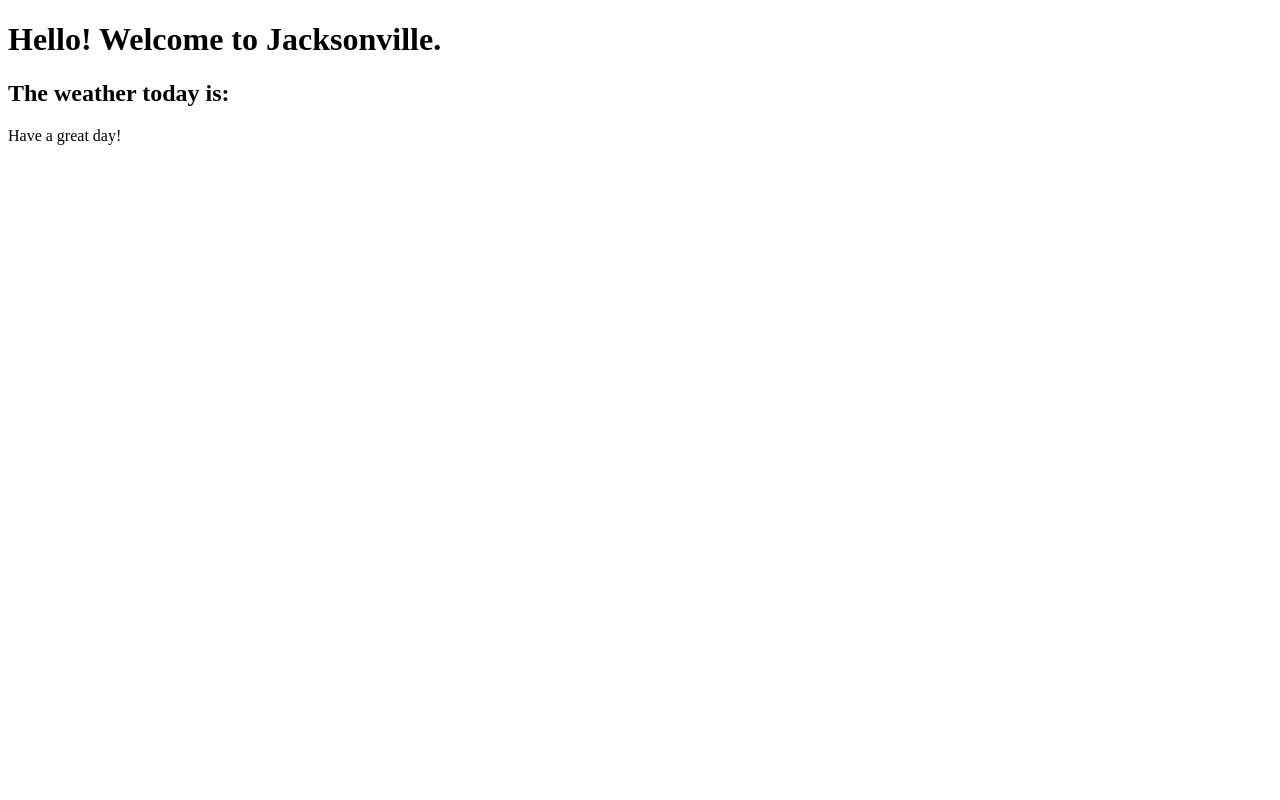
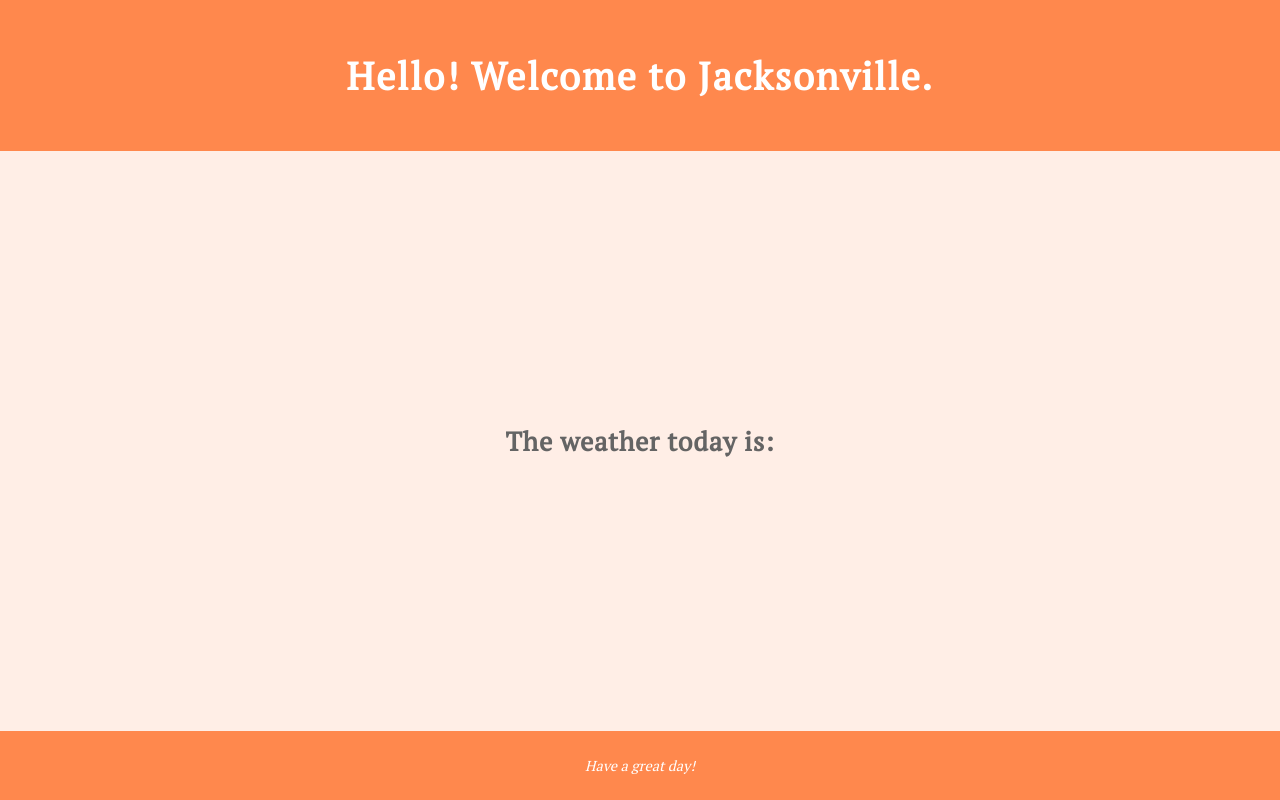
Before and after one commit to kristenharlin/m14-hw11-harlin_kristen, a website: page index.html in a window 1280 px wide. Drawn offline with nearby package versions, Linux system fonts and the light colour scheme.

Commit message:
Style header, footer, and main

```diff
--- a/index.html
+++ b/index.html
@@ -8,11 +8,11 @@
 	<script src="https://ajax.googleapis.com/ajax/libs/jquery/3.3.1/jquery.min.js">
 	</script>
 </head>
-<body>
+<body class="site">
   <header>
     <h1>Hello! Welcome to Jacksonville.
   </header>
-  <main>
+  <main class="site-content">
     <h2>The weather today is: </h2>
   </main>
   <footer>
--- a/main.css
+++ b/main.css
@@ -0,0 +1,50 @@
+@import url('https://fonts.googleapis.com/css?family=PT+Serif');
+
+*{
+  margin: 0;
+  padding: 0;
+  border: 0;
+}
+
+body {
+  font-family: 'PT Serif', serif;
+  text-align: center;
+}
+
+.site {
+  display: flex;
+  min-height: 100vh;
+  flex-direction: column;
+}
+
+.site-content {
+  flex: 1;
+}
+
+header, footer {
+  background-color: #ff884d;
+  color: #ffffff;
+}
+header {
+  padding: 50px;
+  background-color: #ff884d;
+  font-size: 1.2rem;
+  color: #ffffff;
+  letter-spacing: .1rem;
+}
+
+main {
+  display: flex;
+  justify-content: center;
+  align-items: center;
+  color: #646464;
+  background-color: #ffeee6;
+  font-size: 1.1rem;
+  letter-spacing: .05rem;
+}
+
+footer {
+  padding: 25px;
+  font-size: .9rem;
+  font-style: italic;
+}
```
